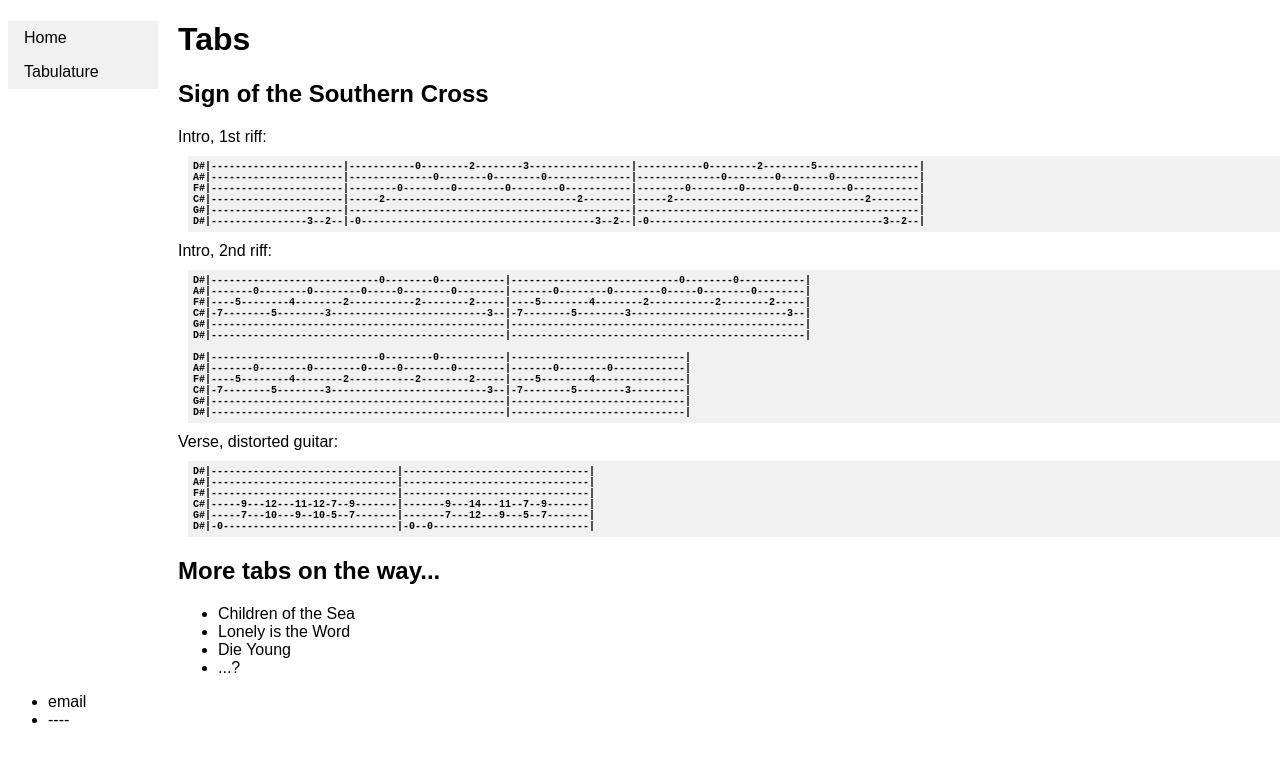
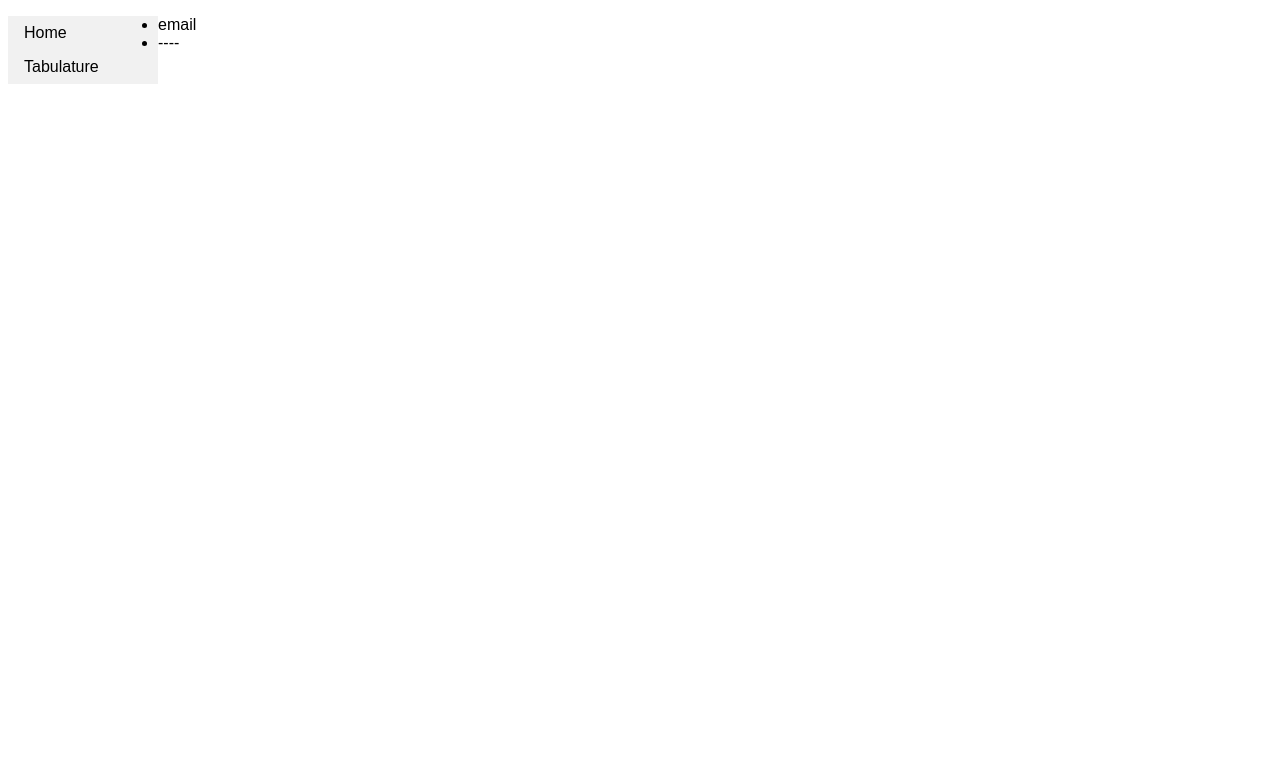
Before and after one commit to jounsss/jounsss.github.io, a Jekyll site: the page built from index.html, in a window 1280 px wide. Shown: the top 762 px of the page. Built offline with Jekyll 4.4.1, drawn with Linux system fonts in a browser that asks for light colours.

Commit message:
clean up landing page

```diff
--- a/index.html
+++ b/index.html
@@ -1,8 +1,10 @@
 ---
 layout: default
-title: jounsss - tabs
+title: jounsss.github.io
 ---
-<h1>Tabs</h1>
+
+
+<!-- <h1>Tabs</h1>
 
 <h2>Sign of the Southern Cross</h2>
 Intro, 1st riff:
@@ -49,4 +51,4 @@ D#|-0-----------------------------|-0--0--------------------------|
   <li>Lonely is the Word</li>
   <li>Die Young</li>
   <li>...?</li>
-</ul>
+</ul> -->
```
